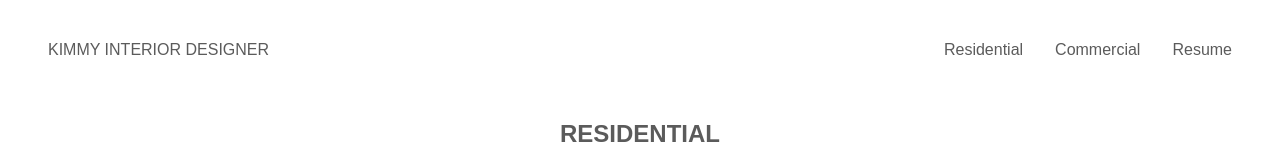
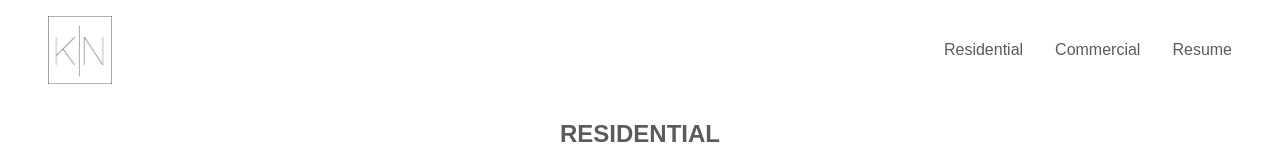
Before and after one commit to willdiep/kimmy-portfolio, a React (Create React App) app: page / in a window 1280 px wide. Shown: the top 160 px of the page. Built offline with nearby package versions, Linux system fonts and the light colour scheme.

Commit message:
Add logo

```diff
--- a/src/components/Navbar.js
+++ b/src/components/Navbar.js
@@ -1,6 +1,7 @@
 import React, { Component } from 'react'
 import styled from 'styled-components'
 import { Link } from 'react-router-dom'
+import logo from '../assets/logo.png'
 import resumePDF from '../assets/resume.pdf'
 
 const Nav = styled.nav`
@@ -29,6 +30,11 @@ const LeftNav = styled.div`
   flex-grow: 1;
 `
 
+const LogoImg = styled.img`
+  width: 4rem;
+`
+
+
 const RightNav = styled.div`
   display: flex;
 
@@ -42,7 +48,9 @@ class Navbar extends Component {
     return (
       <Nav>
           <LeftNav>
-            <Link to='/'>KIMMY INTERIOR DESIGNER</Link>
+            <Link to='/'>
+              <LogoImg src={logo} alt='logo' />
+            </Link>
           </LeftNav>
 
           <RightNav>
```
Also changed, not shown: public/assets/logo.png (deleted), src/assets/logo.png (added).
